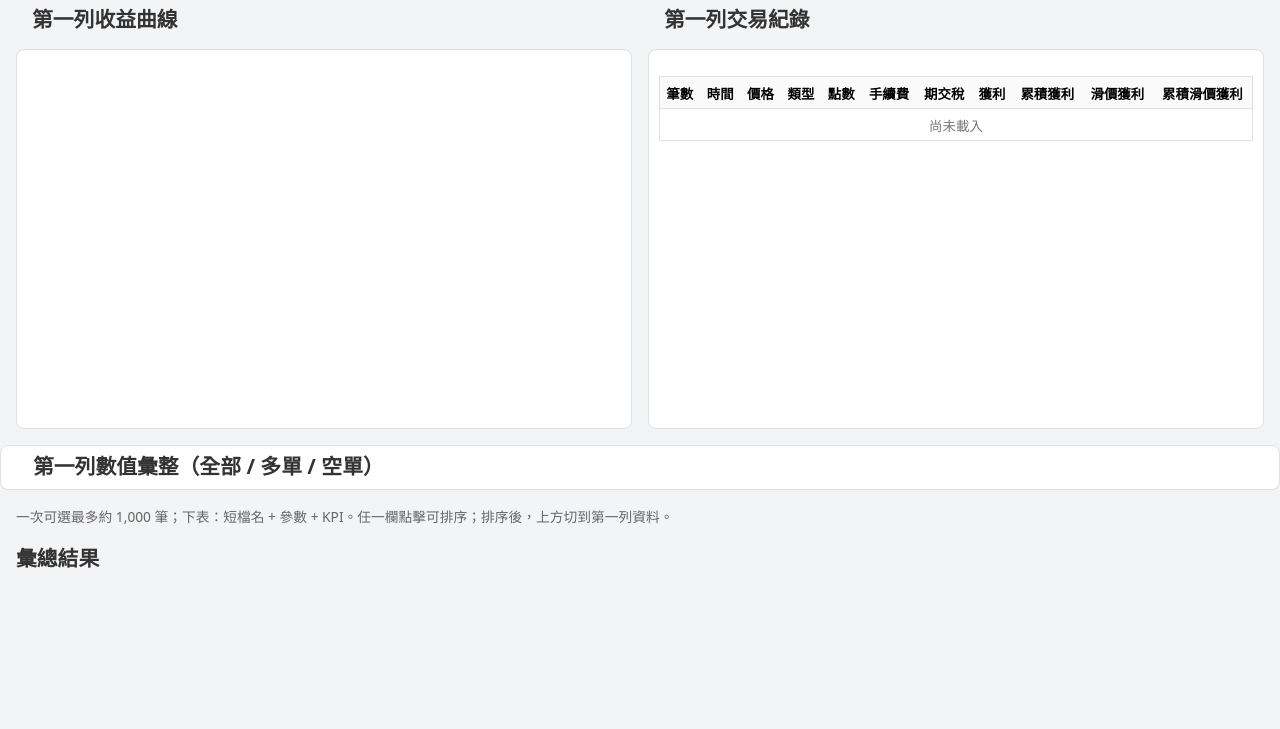
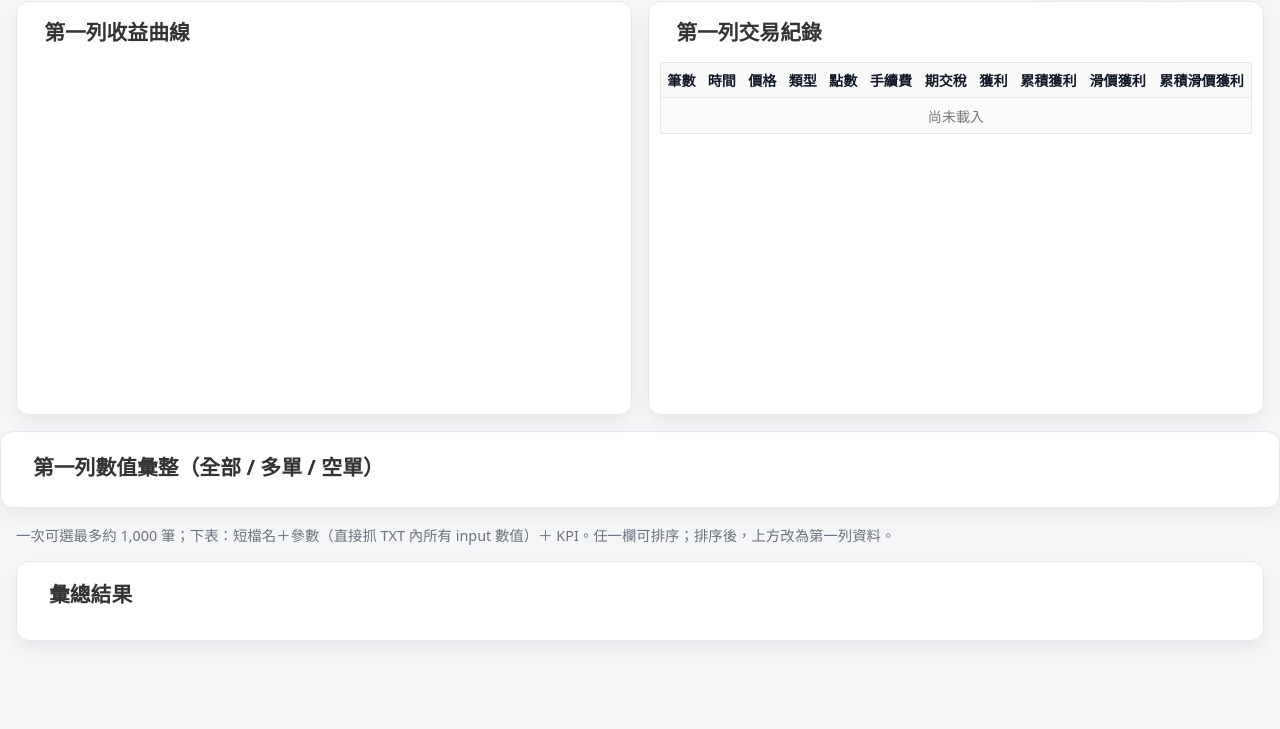
Before and after one commit to Hsu7183/hk4g4stage, a plain HTML site: page index-multi.html in a window 1280 px wide. Shown: the part 71-800 px from the top of the page. Drawn offline with nearby package versions, Linux system fonts and the light colour scheme.

Commit message:
Update index-multi.html

```diff
--- a/index-multi.html
+++ b/index-multi.html
@@ -7,55 +7,70 @@
   <link rel="stylesheet" href="style.css" />
 
   <style>
-    /* 全寬容器 */
-    body.wide header,
-    body.wide .toolbar,
-    body.wide .sub,
-    body.wide .table-wrap,
-    body.wide #topSplit,
-    body.wide #topKPI { max-width:100%; margin:1rem auto; padding:0 1rem; }
+    :root{
+      --bg:#f5f6f8; --card:#fff; --border:#e5e7eb; --text:#111827;
+      --muted:#6b7280; --primary:#2563eb;
+      --shadow: 0 8px 20px rgba(0,0,0,.06);
+    }
+    html,body{background:var(--bg); color:var(--text)}
+    header, .toolbar, .sub, .table-wrap, #topSplit, #topKPI { max-width:100%; margin:1rem auto; padding:0 1rem; }
 
-    .toolbar{display:flex;gap:.6rem;align-items:center;flex-wrap:wrap}
-    .hint{color:#666;font-size:.86rem}
-    .stats{color:#555;font-size:.86rem}
+    header{display:flex;align-items:center;gap:1rem;flex-wrap:wrap}
+    h1{margin:0;font-size:1.45rem;letter-spacing:.02em}
+    .btn-group{display:flex;gap:.6rem}
+    .btn{display:inline-flex;align-items:center;padding:.55rem 1.05rem;border:1px solid var(--border);
+      border-radius:.6rem;background:#fff;cursor:pointer;box-shadow:var(--shadow)}
+    .btn.primary{background:var(--primary);color:#fff;border-color:transparent}
+    .btn.primary:hover{filter:brightness(1.05)}
+    .btn:hover{transform:translateY(-1px)}
 
     /* 上半：左圖右交易 */
-    #topSplit{display:grid;grid-template-columns:1fr 1fr;gap:1rem;align-items:start}
-    #chartBox{
-      width:100%; height:380px; background:#fff; border:1px solid var(--border);
-      border-radius:.5rem; padding:.6rem; box-sizing:border-box;
+    #topSplit{
+      display:grid; grid-template-columns:1fr 1fr; gap:1rem; align-items:start
     }
-    #tradesBox{
-      height:380px; background:#fff; border:1px solid var(--border);
-      border-radius:.5rem; padding:.6rem; box-sizing:border-box; overflow:auto;
-    }
-    #tradesBox table{width:100%; border-collapse:collapse; font-size:.84rem}
-    #tradesBox th,#tradesBox td{border-bottom:1px solid var(--border); padding:.35rem .3rem; text-align:center}
-    #tradesBox thead th{position:sticky; top:0; background:#fafafa; z-index:1}
+    .card{background:var(--card);border:1px solid var(--border);border-radius:.8rem;padding:.7rem;box-shadow:var(--shadow)}
+    #chartBox{height:390px}
+    #tradesBox{height:390px;overflow:auto}
+    #tradesBox table{width:100%;border-collapse:collapse;font-size:.88rem}
+    #tradesBox th,#tradesBox td{border-bottom:1px solid var(--border);padding:.45rem .35rem;text-align:center}
+    #tradesBox thead th{position:sticky;top:0;background:#fafafa;z-index:1}
+    #tradesBox tbody tr:nth-child(4n+1), #tradesBox tbody tr:nth-child(4n+2){background:#fcfcfd}
 
-    /* 第一列 KPI：圖 1 的條列風格 */
-    #topKPI{background:#fff;border:1px solid var(--border);border-radius:.5rem;padding:.8rem}
-    .kpi-block{margin:.6rem 0 .8rem}
-    .kpi-title{font-weight:700;margin:.2rem 0 .4rem}
-    .kpi-line{display:flex;flex-wrap:wrap;gap:1rem .8rem}
+    /* KPI：一行平鋪 */
+    #topKPI.card{padding:1rem}
+    .kpi-block{margin:.5rem 0 .8rem}
+    .kpi-title{font-weight:800;margin:.2rem 0 .5rem}
+    .kpi-line{display:flex;flex-wrap:wrap;gap:1rem .9rem}
     .kpi-item{white-space:nowrap;font-size:.95rem}
-    .kpi-key{color:#444}
+    .kpi-key{color:#374151}
     .kpi-val{font-weight:700}
 
-    /* 下方彙總表：表頭排序、第一欄固定 */
-    th.sortable{cursor:pointer; position:relative; user-select:none;}
-    th.sortable::after{content:"⇅"; font-size:.8rem; color:#999; position:absolute; right:.35rem; top:50%; transform:translateY(-50%);}
-    th.sortable.asc::after{content:"↑";}
-    th.sortable.desc::after{content:"↓";}
-    table.sticky th:first-child, table.sticky td:first-child { position: sticky; left: 0; background: #fff; z-index: 1; }
-    table.sticky thead th:first-child { z-index: 2; background:#fafafa; }
+    .toolbar{display:flex;gap:.8rem;align-items:center;flex-wrap:wrap}
+    .hint{color:var(--muted);font-size:.9rem}
+    .stats{color:#374151;font-size:.9rem}
+
+    /* 下方彙總表 */
+    .table-wrap .card{padding:0}
+    table#tblBatch{width:100%;border-collapse:collapse;font-size:.9rem}
+    #tblBatch th,#tblBatch td{padding:.55rem .4rem;border-bottom:1px solid var(--border);text-align:center}
+    #tblBatch thead th{background:#fafafa;font-weight:700;position:sticky;top:0;z-index:2}
+    #tblBatch tbody tr:nth-child(even){background:#fbfbfd}
+    #tblBatch tbody tr:hover{background:#eef2ff}
+    th.sortable{cursor:pointer;position:relative;user-select:none}
+    th.sortable::after{content:"⇅";font-size:.8rem;color:#9ca3af;position:absolute;right:.35rem;top:50%;transform:translateY(-50%)}
+    th.sortable.asc::after{content:"↑"} th.sortable.desc::after{content:"↓"}
+    table.sticky th:first-child, table.sticky td:first-child{position:sticky;left:0;background:#fff;z-index:1}
+    table.sticky thead th:first-child{z-index:3;background:#fafafa}
     .nowrap{white-space:nowrap}
+
+    /* 參數欄：直式堆疊（如圖3） */
+    .param-stack{display:inline-block;text-align:left;line-height:1.35}
+    .param-stack span{display:block}
   </style>
 
-  <!-- 只用 Chart.js -->
   <script src="https://cdn.jsdelivr.net/npm/chart.js@4.4.1/dist/chart.umd.min.js"></script>
 </head>
-<body class="wide">
+<body>
   <header>
     <h1>三劍客台指期策略分析（批量版）</h1>
     <div class="btn-group">
@@ -66,15 +81,13 @@
     </div>
   </header>
 
-  <!-- 上半：左圖右表 -->
   <div id="topSplit">
-    <div>
-      <h2 class="sub" style="margin-top:0.2rem">第一列收益曲線</h2>
-      <div id="chartBox"><canvas id="equityChart"></canvas></div>
+    <div class="card" id="chartBox">
+      <h2 class="sub" style="margin:.2rem 0 .6rem">第一列收益曲線</h2>
+      <canvas id="equityChart"></canvas>
     </div>
-    <div>
-      <h2 class="sub" style="margin-top:0.2rem">第一列交易紀錄</h2>
-      <div id="tradesBox">
+    <div class="card" id="tradesBox">
+      <h2 class="sub" style="margin:.2rem 0 .6rem">第一列交易紀錄</h2>
       <table>
         <thead>
           <tr>
@@ -88,27 +101,27 @@
       </table>
     </div>
   </div>
-  </div>
 
-  <!-- 第一列 KPI（圖1樣式） -->
-  <div id="topKPI">
+  <div class="card" id="topKPI">
     <h2 class="sub" style="margin:.2rem 0 .6rem">第一列數值彙整（全部 / 多單 / 空單）</h2>
     <div id="kpiBlocks"></div>
   </div>
 
   <div class="toolbar">
-    <div class="hint">一次可選最多約 1,000 筆；下表：短檔名 + 參數 + KPI。任一欄點擊可排序；排序後，上方切到第一列資料。</div>
+    <div class="hint">一次可選最多約 1,000 筆；下表：短檔名＋參數（直接抓 TXT 內所有 input 數值）＋ KPI。任一欄可排序；排序後，上方改為第一列資料。</div>
     <div class="stats" id="loadStat"></div>
   </div>
 
-  <h2 class="sub">彙總結果</h2>
-  <div class="table-wrap" style="overflow:auto;">
+  <div class="table-wrap">
+    <div class="card">
+      <h2 class="sub" style="margin:1rem">彙總結果</h2>
       <table id="tblBatch" class="sticky">
         <thead></thead>
         <tbody></tbody>
       </table>
     </div>
+  </div>
 
-  <script type="module" src="app-multi.js?v=2025-08-10d"></script>
+  <script type="module" src="app-multi.js?v=2025-08-10e"></script>
 </body>
 </html>
```
Lines whose indentation alone changed are shown as unchanged.
